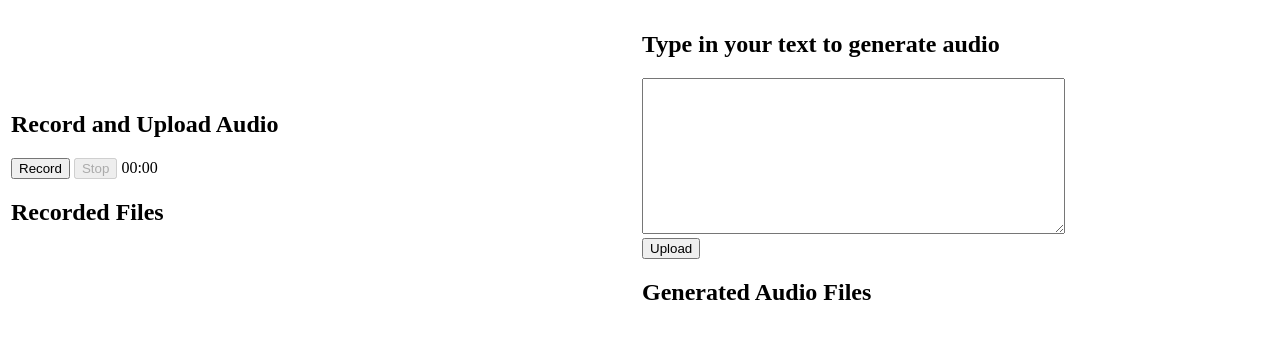
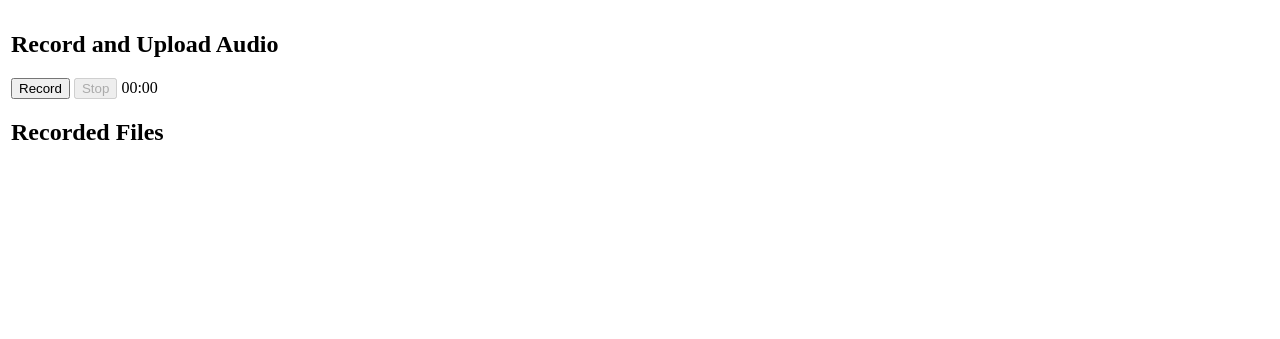
Before and after one commit to shalashaska100/ConvAI-COT5930-008, a Flask app: page / in a window 1280 px wide. Shown: the top 339 px of the page. Run offline with Flask 3, Linux system fonts and the light colour scheme.

Commit message:
Updated for project 3
Removed all APIs and replaced them with LLM

```diff
--- a/main.py
+++ b/main.py
@@ -1,23 +1,19 @@
 import os
 from datetime import datetime
 from flask import Flask, render_template, request, redirect, url_for, send_from_directory, flash
-from google.cloud import speech
-from google.cloud import texttospeech
-from google.cloud import language_v2
+import base64
+from google import genai
+from google.genai import types
 
 app = Flask(__name__)
 
 # Configure upload folder
 UPLOAD_FOLDER = 'uploads'
-# TTS_FOLDER = 'tts'
 ALLOWED_EXTENSIONS = {'wav'}
 app.config['UPLOAD_FOLDER'] = UPLOAD_FOLDER
-# app.config['TTS_FOLDER'] = TTS_FOLDER
 
 
 os.makedirs(UPLOAD_FOLDER, exist_ok=True)
-# os.makedirs(TTS_FOLDER, exist_ok=True)
-os.makedirs('tts', exist_ok=True)  # Ensure tts folder exists as well
 
 def allowed_file(filename):
     return '.' in filename and filename.rsplit('.', 1)[1].lower() in ALLOWED_EXTENSIONS
@@ -31,38 +27,51 @@ def get_files(folder):
     files.sort(reverse=True)
     return files
 
+# Google genai LLM API integration
+def generate(filename, prompt):
+    client = genai.Client(
+        api_key=os.environ.get("GEMINI_API_KEY"),
+    )
+
+    files = [
+        # Make the file available in local system working directory
+        client.files.upload(file=filename),
+    ]
+    model = "gemini-2.0-flash"
+    contents = [
+        types.Content(
+            role="user",
+            parts=[
+                types.Part.from_uri(
+                    file_uri=files[0].uri,
+                    mime_type=files[0].mime_type,
+                ),
+                types.Part.from_text(text=prompt),
+            ],
+        ),
+    ]
+    generate_content_config = types.GenerateContentConfig(
+        temperature=1,
+        top_p=0.95,
+        top_k=40,
+        max_output_tokens=8192,
+        response_mime_type="text/plain",
+    )
+
+    response = client.models.generate_content(
+        model=model,
+        contents=contents,
+        config=generate_content_config,
+    )
+    print(response)
+    return response.text
+
 
 @app.route('/')
 def index():
     files = get_files(UPLOAD_FOLDER)  # Files from the 'uploads' folder
-    tts_files = get_files('tts')  # Files from the 'tts' folder
-    return render_template('index.html', files=files, tts_files=tts_files)
+    return render_template('index.html', files=files)
 
-
-# Google Speech-to-Text API integration
-sr_client=speech.SpeechClient()
-def sample_recognize(content):
-  audio=speech.RecognitionAudio(content=content)
-
-  config=speech.RecognitionConfig(
-  # encoding=speech.RecognitionConfig.AudioEncoding.MP3,
-  # sample_rate_hertz=24000,
-  language_code="en-US",
-  model="latest_long",
-  audio_channel_count=1,
-  enable_word_confidence=True,
-  enable_word_time_offsets=True,
-  )
-
-  operation=sr_client.long_running_recognize(config=config, audio=audio)
-
-  response=operation.result(timeout=90)
-
-  txt = ''
-  for result in response.results:
-    txt = txt + result.alternatives[0].transcript + '\n'
-
-  return txt
 
 @app.route('/upload', methods=['POST'])
 def upload_audio():
@@ -80,206 +89,26 @@ def upload_audio():
         file_path = os.path.join(app.config['UPLOAD_FOLDER'], filename)
         file.save(file_path)
 
-        filename = file_path
-        f = open(filename,'rb')
-        data = f.read()
+        prompt = """
+        Please provide an exact trascript for the audio and share your opinion on what is said in the audio. Follow this with a sentiment analysis and why sentiment came out like that
+
+        Your response should follow the format:
+
+        Text: USERS SPEECH TRANSCRIPTION
+        Your opinion
+        Sentiment Analysis: positive|neutral|negative
+        Why sentiment came out like that
+        """
+
+        response = generate(file_path, prompt)
+
+        print(response)
+
+        f = open(file_path + '.txt','w')
+        f.write(response)
         f.close()
 
-        text = sample_recognize(data)
-
-        print(text)
-
-        f = open(filename + '.txt','w')
-        f.write("Transcribed input audio is: ")
-        f.write(text)
-
-        sentiment = sample_analyze_sentiment(text)
-        #print()
-        magnified_score = sentiment.document_sentiment.score * sentiment.document_sentiment.magnitude
-        print(f"Sentence magnified sentiment score: {magnified_score}")
-        if magnified_score > 0.75:
-            print("POSITIVE")
-            f.write("Input sentiment is POSITIVE")
-        elif magnified_score < -0.75:
-            print("NEGATIVE")
-            f.write("Input sentiment is NEGATIVE")
-        else:
-            print("NEUTRAL")
-            f.write("Input sentiment is NEUTRAL")
-        f.close()
-
-
-        '''
-        print()
-        print(sentiment) '''
-
-        # # Google Speech-to-Text API integration
-        # client = speech.SpeechClient()
-        # with open(file_path, 'rb') as audio_file:
-        #     content = audio_file.read()
-
-        # audio = speech.RecognitionAudio(content=content)
-
-        # config = speech.RecognitionConfig(
-        #     # encoding=speech.RecognitionConfig.AudioEncoding.MP3,
-        #     # sample_rate_hertz=24000,
-        #     language_code="en-US",
-        #     model="latest_long",
-        #     audio_channel_count=1,
-        #     enable_word_confidence=True,
-        #     enable_word_time_offsets=True,
-        # )
-
-        # response = client.recognize(config=config, audio=audio)
-
-        # # Save transcript to a .txt file
-        # transcript = "\n".join([result.alternatives[0].transcript for result in response.results])
-        # transcript_path = file_path + '.txt'
-        # with open(transcript_path, 'w') as f:
-        #     f.write(transcript)
-
     return redirect('/')  # success
-
-# Google Text-to-Speech API integration
-tts_client = texttospeech.TextToSpeechClient()
-def sample_synthesize_speech(text=None, ssml=None):
-    input = texttospeech.SynthesisInput()
-    if ssml:
-      input.ssml = ssml
-    else:
-      input.text = text
-
-    voice = texttospeech.VoiceSelectionParams()
-    voice.language_code = "en-UK"
-    # voice.ssml_gender = "MALE"
-
-    audio_config = texttospeech.AudioConfig()
-    audio_config.audio_encoding = "LINEAR16"
-
-    request = texttospeech.SynthesizeSpeechRequest(
-        input=input,
-        voice=voice,
-        audio_config=audio_config,
-    )
-
-    response = tts_client.synthesize_speech(request=request)
-
-    return response.audio_content
-
-@app.route('/upload_text', methods=['POST'])
-def upload_text():
-    text = request.form['text']
-    print(text)
-
-    wav = sample_synthesize_speech(text)
-
-    # Save the audio to a file in the 'tts' folder
-    filename = 'tts' + datetime.now().strftime("%Y%m%d-%I%M%S%p") + '.wav'
-    file_path = os.path.join(app.config['UPLOAD_FOLDER'], filename)
-
-    f = open(file_path,'wb')
-    f.write(wav)
-    f.close()
-
-    #save text
-    f = open(file_path + '.txt','w')
-    f.write("Input text is: ")
-    f.write(text)
-
-    sentiment = sample_analyze_sentiment(text)
-    #print()
-    magnified_score = sentiment.document_sentiment.score * sentiment.document_sentiment.magnitude
-    print(f"Sentence magnified sentiment score: {magnified_score}")
-    if magnified_score > 0.75:
-        print("POSITIVE")
-        f.write("\nInput sentiment is POSITIVE")
-    elif magnified_score < -0.75:
-        print("NEGATIVE")
-        f.write("\nInput sentiment is NEGATIVE")
-    else:
-        print("NEUTRAL")
-        f.write("\nInput sentiment is NEUTRAL")
-    f.close()
-
-    # print()
-    # print(sentiment)
-
-    # if not text.strip():
-    #     flash("Text input is empty")
-    #     return redirect(request.url)
-
-
-
-
-    # Google Text-to-Speech API integration
-    # client = texttospeech.TextToSpeechClient()
-
-    # input_text = texttospeech.SynthesisInput(text=text)
-    # voice = texttospeech.VoiceSelectionParams()
-    # voice.language_code="en-UK"
-    # voice.ssml_gender=texttospeech.SsmlVoiceGender.NEUTRAL
-    # audio_config = texttospeech.AudioConfig(audio_encoding=texttospeech.AudioEncoding.MP3)
-
-    # response = client.synthesize_speech(input=input_text, voice=voice, audio_config=audio_config)
-
-    # # Save the audio to a file in the 'tts' folder
-    # tts_folder = 'tts'
-    # filename = datetime.now().strftime("%Y%m%d-%I%M%S%p") + '.wav'
-    # file_path = os.path.join(tts_folder, filename)
-
-    # with open(file_path, 'wb') as out:
-    #     out.write(response.audio_content)
-
-    return redirect('/')  # success
-
-# Google Sentiment Analysis API integration
-def sample_analyze_sentiment(text_content: str):
-    """
-    Analyzes Sentiment in a string.
-
-    Args:
-      text_content: The text content to analyze.
-    """
-
-    sa_client = language_v2.LanguageServiceClient()
-
-    # text_content = 'I am so happy and joyful.'
-
-    # Available types: PLAIN_TEXT, HTML
-    document_type_in_plain_text = language_v2.Document.Type.PLAIN_TEXT
-
-    # Optional. If not specified, the language is automatically detected.
-    # For list of supported languages:
-    # https://cloud.google.com/natural-language/docs/languages
-    language_code = "en"
-    document = {
-        "content": text_content,
-        "type_": document_type_in_plain_text,
-        "language_code": language_code,
-    }
-
-    # Available values: NONE, UTF8, UTF16, UTF32
-    # See https://cloud.google.com/natural-language/docs/reference/rest/v2/EncodingType.
-    encoding_type = language_v2.EncodingType.UTF8
-
-    response = sa_client.analyze_sentiment(
-        request={"document": document, "encoding_type": encoding_type}
-    )
-    # Get overall sentiment of the input document
-    print(f"Document sentiment score: {response.document_sentiment.score}")
-    print(f"Document sentiment magnitude: {response.document_sentiment.magnitude}")
-    # Get sentiment for all sentences in the document
-    for sentence in response.sentences:
-        print(f"Sentence text: {sentence.text.content}")
-        print(f"Sentence sentiment score: {sentence.sentiment.score}")
-        print(f"Sentence sentiment magnitude: {sentence.sentiment.magnitude}")
-
-    # Get the language of the text, which will be the same as
-    # the language specified in the request or, if not specified,
-    # the automatically-detected language.
-    print(f"Language of the text: {response.language_code}")
-
-    return response
 
 # Route to serve files from either uploads or tts folder
 @app.route('/<folder>/<filename>')
--- a/requirements.txt
+++ b/requirements.txt
@@ -1,5 +1,3 @@
 Flask==3.0.3
-google-cloud-speech==2.27.0
-google-cloud-texttospeech==2.17.2
-google-cloud-language==2.16.0
+google-genai==1.7.0
 gunicorn==22.0.0
--- a/templates/index.html
+++ b/templates/index.html
@@ -33,27 +33,6 @@
                     {% endfor %}
                 </ul>
             </td>
-            <td style="width:50%">
-                <h2>Type in your text to generate audio</h2>
-
-                <form action="/upload_text" method="post">
-                    <textarea name="text" rows="10" cols="50"></textarea>
-                    <br>
-                    <input type="submit" value="Upload">
-                </form>
-                <h2>Generated Audio Files</h2>
-                <ul>
-                    {% for file in tts_files %}
-                    <li>
-                        <audio controls>
-                            <source src="{{ url_for('uploaded_file', folder='tts', filename=file) }}">
-                            Your browser does not support the audio element.
-                        </audio><br>
-                        {{ file }}
-                        <a href="{{ url_for('uploaded_file', folder='uploads', filename=file) }}.wav">{{file}}.wav</a>
-                    {% endfor %}
-                </ul>
-            </td>
         </tr>
     </table>
 
```
Also changed, not shown: uploads/20250331-075704PM.wav.txt (added, +9 -0 lines), uploads/20250331-075901PM.wav.txt (added, +9 -0 lines), README.md, tts/20250128-013913AM.wav.txt (deleted), tts/20250128-013916AM.wav.txt (deleted), 5 other files.
